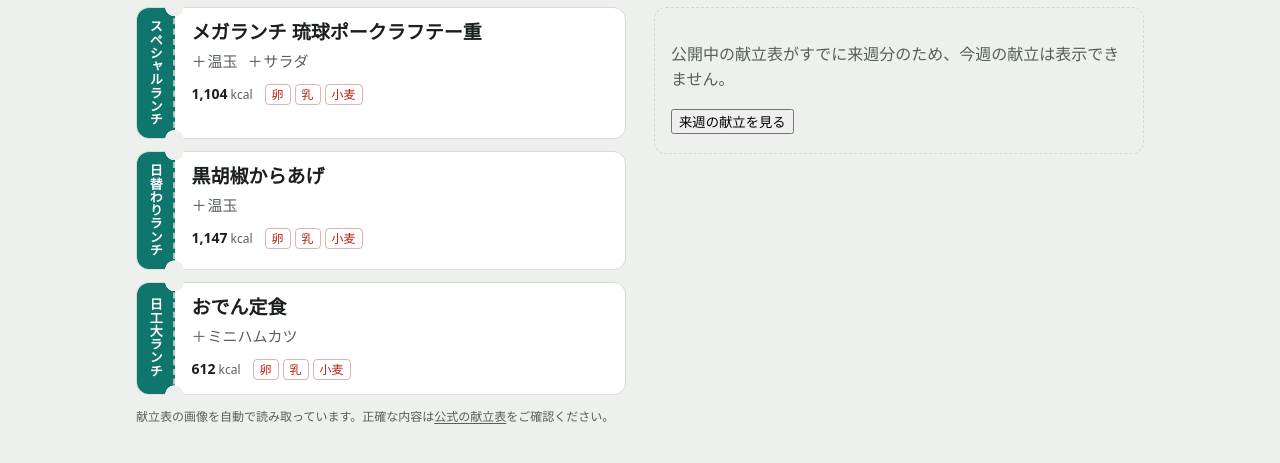
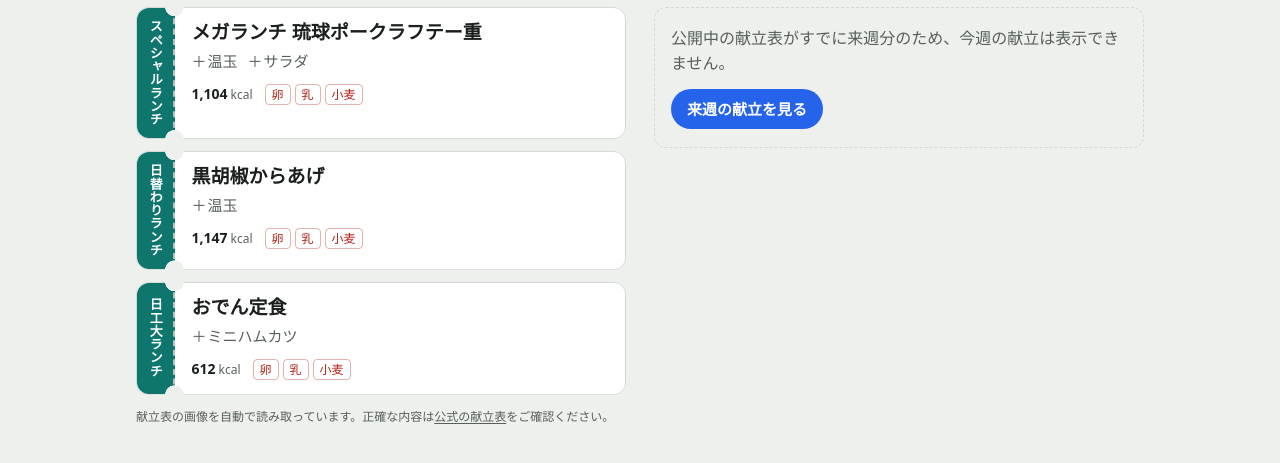
Before and after one commit to nit-robotvolunteer/gakusyoku-kondate, a plain HTML site: page index.html in a window 1280 px wide. Shown: the part 223-686 px from the top of the page. Drawn offline with Linux system fonts and the light colour scheme; a web font is replaced by a local one.

Commit message:
Update style.css

```diff
--- a/style.css
+++ b/style.css
@@ -354,6 +354,29 @@ a {
   color: var(--ink-2);
 }
 
+.caf-empty p {
+  margin: 0;
+}
+
+.caf-empty-action {
+  margin-top: 12px;
+  padding: 8px 16px;
+  border: 0;
+  border-radius: 999px;
+  background: var(--accent);
+  color: #fff;
+  font: inherit;
+  font-size: 0.9375rem;
+  font-weight: 700;
+  cursor: pointer;
+}
+
+@media (prefers-color-scheme: dark) {
+  .caf-empty-action {
+    color: #0f1411;
+  }
+}
+
 .caf-closed {
   margin: 10px 2px 0;
   font-size: var(--step--1);
```
